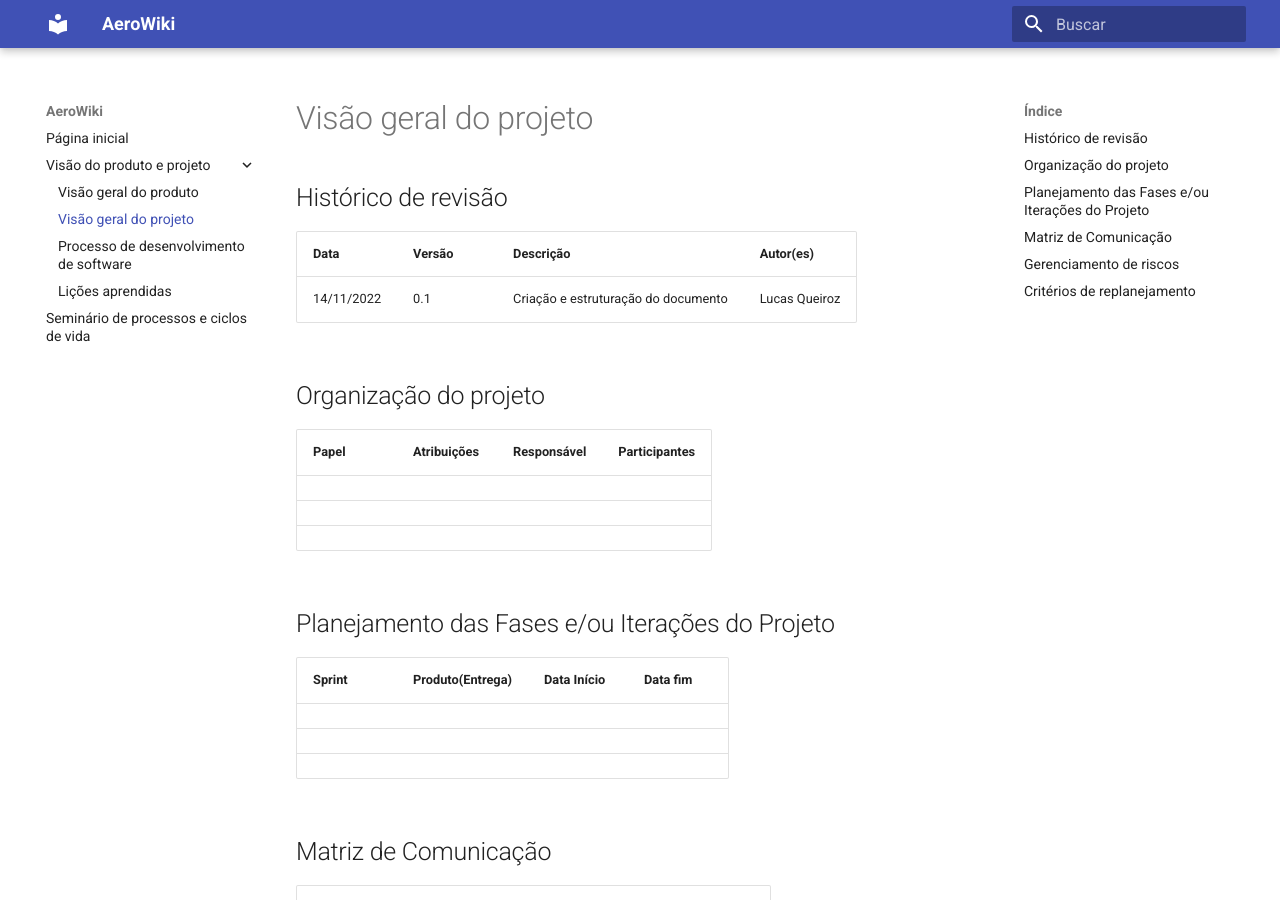
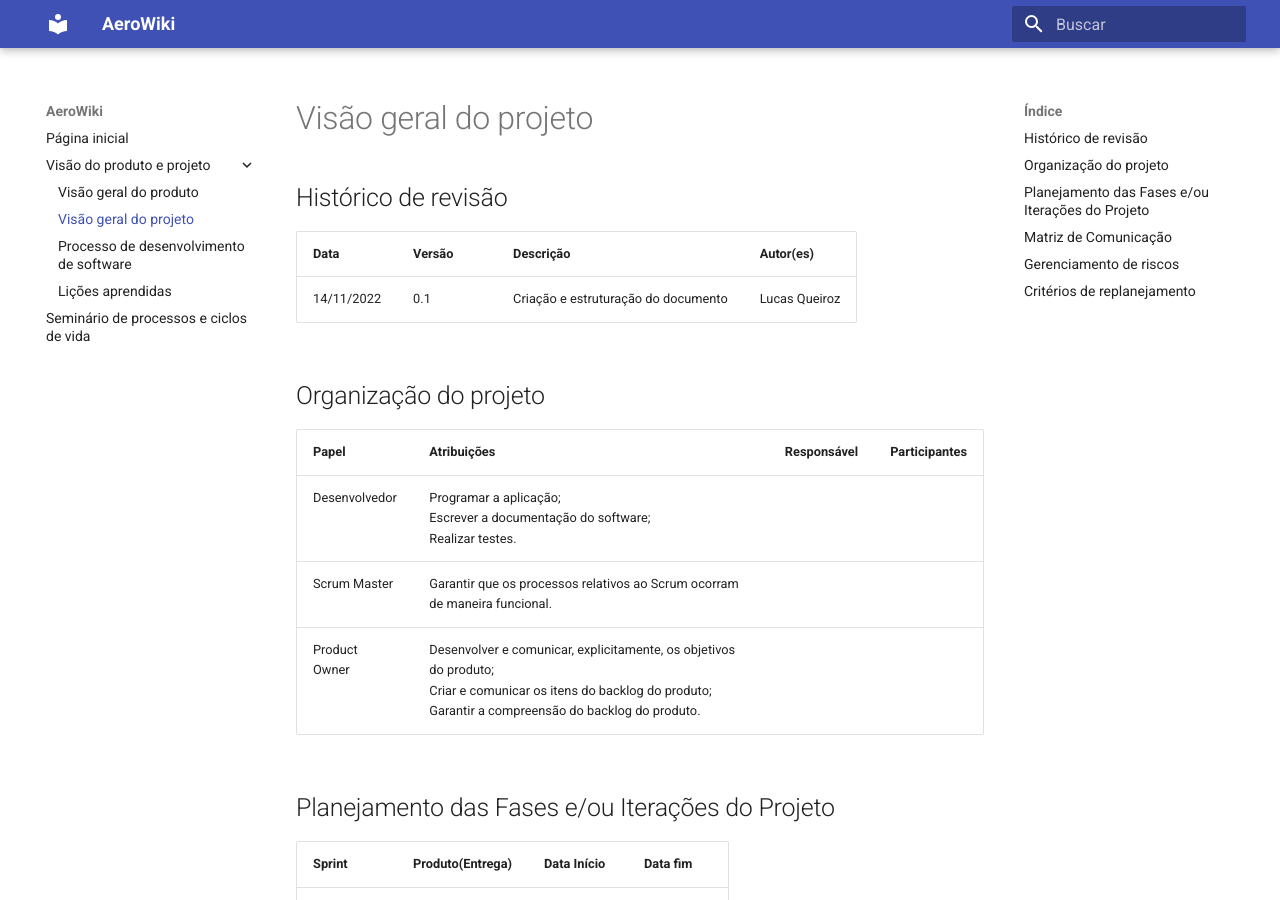
Before and after one commit to mdsreq-fga-unb/2022.2-AeroWiki, an MkDocs documentation site: the page built from docs/visao_do_produto_e_projeto/visao-do-projeto.md, in a window 1280 px wide and 900 px high. Built offline with MkDocs 1.6.1 and Material for MkDocs 9.7.7, drawn with Linux system fonts in a browser that asks for light colours.

Commit message:
#4: adição de papéis e atribuições

```diff
--- a/docs/visao_do_produto_e_projeto/visao-do-projeto.md
+++ b/docs/visao_do_produto_e_projeto/visao-do-projeto.md
@@ -10,11 +10,11 @@
 
 ## Organização do projeto
 
-| Papel | Atribuições | Responsável | Participantes |
-| ----- | ----------- | ----------- | ------------- |
-|       |             |             |               |
-|       |             |             |               |
-|       |             |             |               |
+| Papel         | Atribuições                                                  | Responsável | Participantes |
+| ------------- | ------------------------------------------------------------ | ----------- | ------------- |
+| Desenvolvedor | Programar a aplicação;<br>Escrever a documentação do software;<br>Realizar testes. |             |               |
+| Scrum Master  | Garantir que os processos relativos ao Scrum ocorram de maneira funcional. |             |               |
+| Product Owner | Desenvolver e comunicar, explicitamente, os objetivos do produto;<br>Criar e comunicar os itens do backlog do produto;<br>Garantir a compreensão do backlog do produto. |             |               |
 
 ## Planejamento das Fases e/ou Iterações do Projeto
 
```
